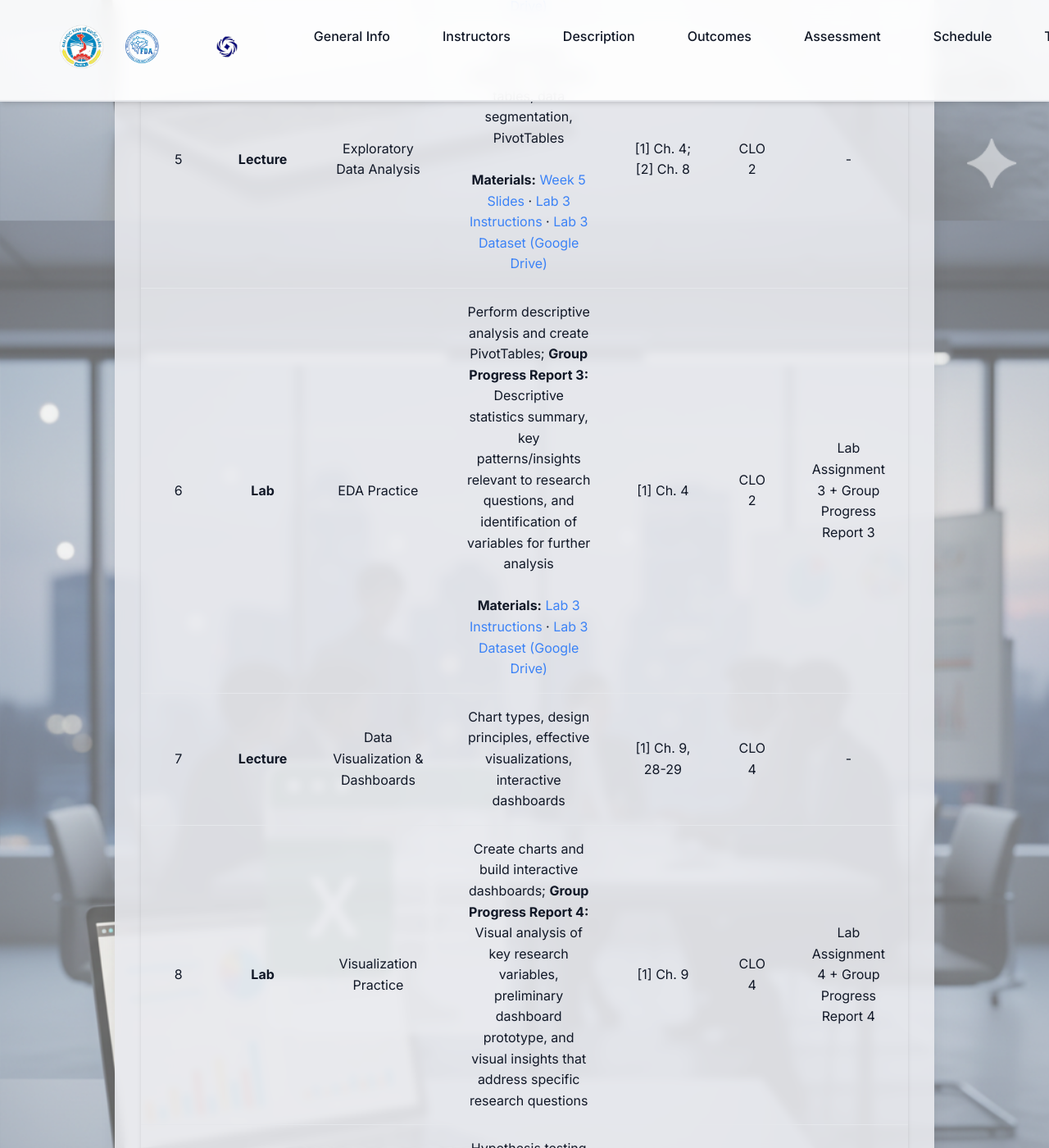
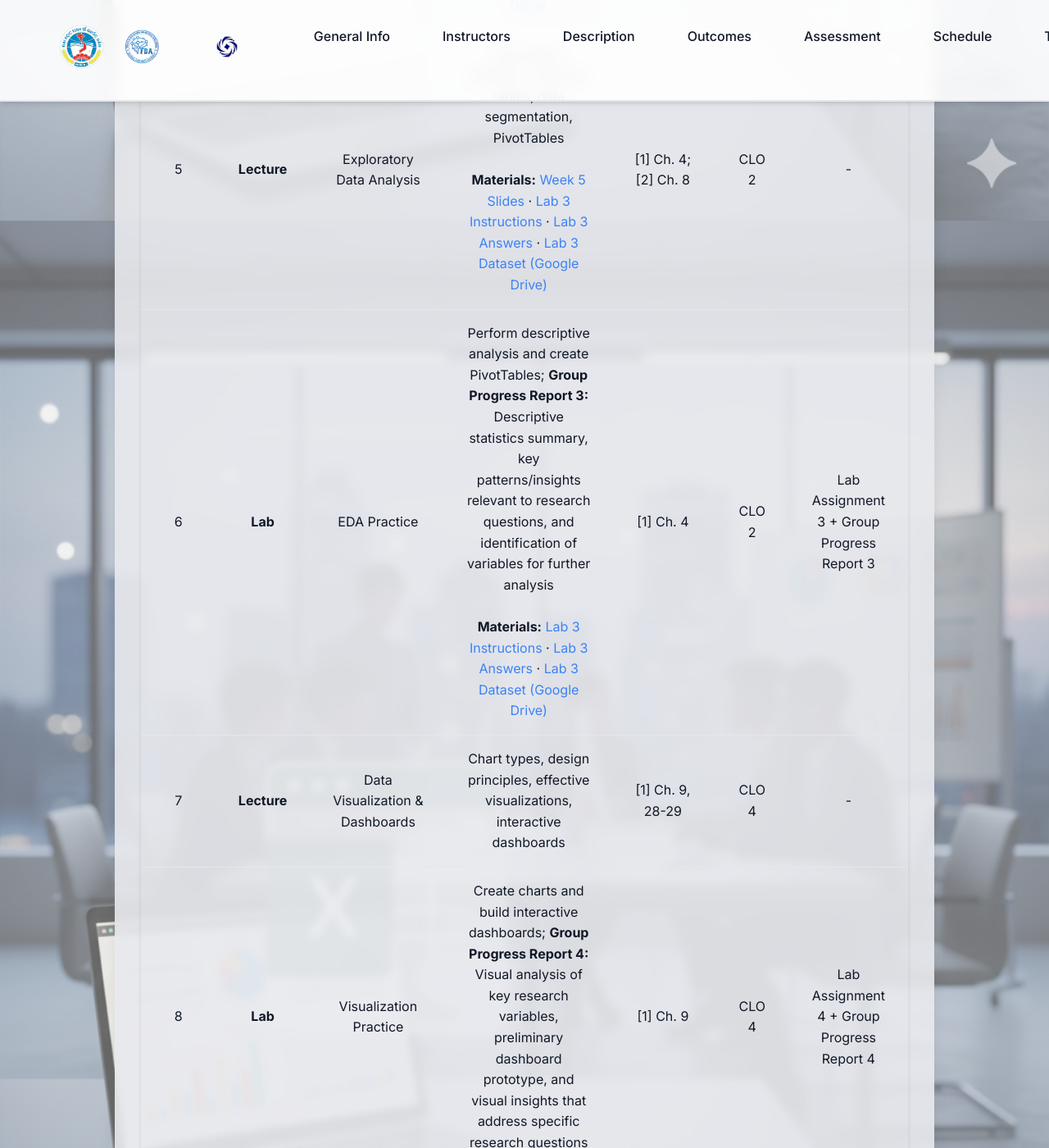
Before and after one commit to nghianguyen7171/excel_course, a Jekyll site: the page built from index.md, in a window 1280 px wide and 1400 px high, scrolled down 7411 px. Shown: the whole window at 82% size. Built offline with Jekyll 4.4.1, drawn with Linux system fonts in a browser that asks for light colours.

Commit message:
Publish Lab 3 Instructions (With Keys) and add Lab 3 Answers link in schedule
Made-with: Cursor

```diff
--- a/index.md
+++ b/index.md
@@ -178,8 +178,8 @@ Access: [O'Reilly Learning Platform](https://www.oreilly.com/library/view/modern
 | 2 | **Lab** | Excel Basics Practice | Hands-on practice with formulas and functions; **Group Progress Report 1:** Topic selection, problem statement, research questions, and initial data exploration plan <br> [Lab 01 Answers]({{ site.baseurl }}/labs/lab_01-Product_Inventory) | [1] Ch. 1 | CLO 1 | Lab Assignment 1 + Group Progress Report 1 |
 | 3 | **Lecture** | Data Import & Cleaning | Import from CSV/Excel/web, Power Query basics, data cleaning, handling missing values<br><br><strong>Materials:</strong> [Week 3 Slides]({{ site.baseurl }}/materials/2.%20Power%20Query.pdf) · [Lab 2 Instructions]({{ site.baseurl }}/lab-2-instructions-nokeys.html) · [Lab 2 Answers]({{ site.baseurl }}/lab-2-instructions-withkeys.html) · [Lab 2 Dataset (Google Drive)](https://drive.google.com/drive/folders/1F92S9FEN5SWvUQsEXIs9c1J4q90uARCm?usp=sharing) | [1] Ch. 2-3 | CLO 1 | - |
 | 4 | **Lab** | Data Import & Cleaning Practice | Import and clean datasets using Power Query; **Group Progress Report 2:** Data quality assessment, cleaning methodology, and preliminary data structure documentation<br><br><strong>Materials:</strong> [Lab 2 Instructions]({{ site.baseurl }}/lab-2-instructions-nokeys.html) · [Lab 2 Answers]({{ site.baseurl }}/lab-2-instructions-withkeys.html) · [Lab 2 Dataset (Google Drive)](https://drive.google.com/drive/folders/1F92S9FEN5SWvUQsEXIs9c1J4q90uARCm?usp=sharing) | [1] Ch. 2-3 | CLO 1 | Lab Assignment 2 + Group Progress Report 2 |
-| 5 | **Lecture** | Exploratory Data Analysis | Descriptive statistics, summary tables, data segmentation, PivotTables<br><br><strong>Materials:</strong> [Week 5 Slides]({{ site.baseurl }}/materials/3.%20EDA.pdf) · [Lab 3 Instructions]({{ site.baseurl }}/lab-3-instructions-nokeys.html) · [Lab 3 Dataset (Google Drive)](https://drive.google.com/drive/folders/1y-NlhblrVs3lUUQgfXCnbG2lBJWeRkBE?usp=sharing) | [1] Ch. 4; [2] Ch. 8 | CLO 2 | - |
-| 6 | **Lab** | EDA Practice | Perform descriptive analysis and create PivotTables; **Group Progress Report 3:** Descriptive statistics summary, key patterns/insights relevant to research questions, and identification of variables for further analysis<br><br><strong>Materials:</strong> [Lab 3 Instructions]({{ site.baseurl }}/lab-3-instructions-nokeys.html) · [Lab 3 Dataset (Google Drive)](https://drive.google.com/drive/folders/1y-NlhblrVs3lUUQgfXCnbG2lBJWeRkBE?usp=sharing) | [1] Ch. 4 | CLO 2 | Lab Assignment 3 + Group Progress Report 3 |
+| 5 | **Lecture** | Exploratory Data Analysis | Descriptive statistics, summary tables, data segmentation, PivotTables<br><br><strong>Materials:</strong> [Week 5 Slides]({{ site.baseurl }}/materials/3.%20EDA.pdf) · [Lab 3 Instructions]({{ site.baseurl }}/lab-3-instructions-nokeys.html) · [Lab 3 Answers]({{ site.baseurl }}/lab-3-instructions-withkeys.html) · [Lab 3 Dataset (Google Drive)](https://drive.google.com/drive/folders/1y-NlhblrVs3lUUQgfXCnbG2lBJWeRkBE?usp=sharing) | [1] Ch. 4; [2] Ch. 8 | CLO 2 | - |
+| 6 | **Lab** | EDA Practice | Perform descriptive analysis and create PivotTables; **Group Progress Report 3:** Descriptive statistics summary, key patterns/insights relevant to research questions, and identification of variables for further analysis<br><br><strong>Materials:</strong> [Lab 3 Instructions]({{ site.baseurl }}/lab-3-instructions-nokeys.html) · [Lab 3 Answers]({{ site.baseurl }}/lab-3-instructions-withkeys.html) · [Lab 3 Dataset (Google Drive)](https://drive.google.com/drive/folders/1y-NlhblrVs3lUUQgfXCnbG2lBJWeRkBE?usp=sharing) | [1] Ch. 4 | CLO 2 | Lab Assignment 3 + Group Progress Report 3 |
 | 7 | **Lecture** | Data Visualization & Dashboards | Chart types, design principles, effective visualizations, interactive dashboards | [1] Ch. 9, 28-29 | CLO 4 | - |
 | 8 | **Lab** | Visualization Practice | Create charts and build interactive dashboards; **Group Progress Report 4:** Visual analysis of key research variables, preliminary dashboard prototype, and visual insights that address specific research questions | [1] Ch. 9 | CLO 4 | Lab Assignment 4 + Group Progress Report 4 |
 | 9 | **Lecture** | Statistical Analysis & Regression | Hypothesis testing basics, simple regression, interpreting results | [2] Ch. 2-6 | CLO 3 | - |
```
Also changed, not shown: lab-3-instructions.md (+1 -0 lines).
